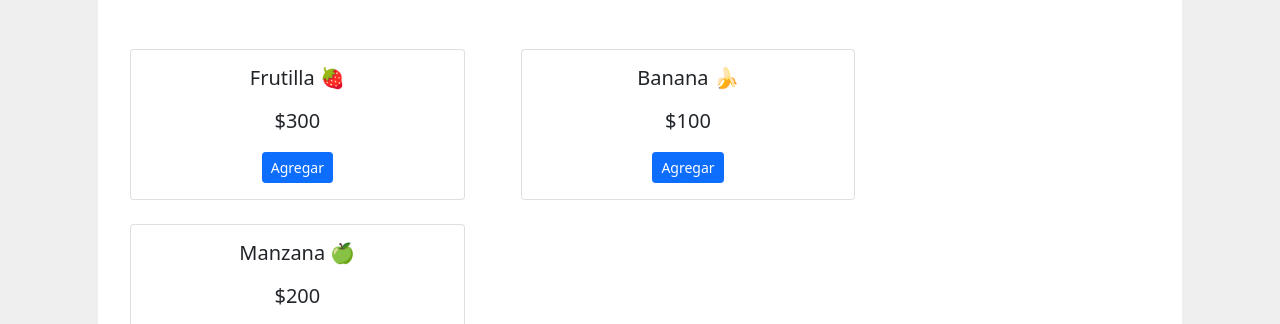
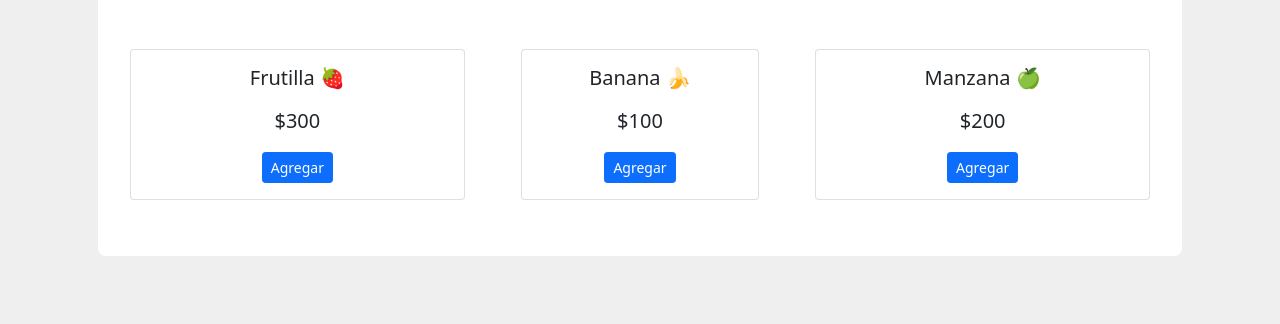
Before and after one commit to cescobar852/EjerciciosJavascript, a plain HTML site: page index.html in a window 1280 px wide. Shown: the part 623-947 px from the top of the page. After the commit the page ends 895 px from the top, so only its background shows below. Drawn offline with nearby package versions, Linux system fonts and the light colour scheme.

Commit message:
ajustes realizados

```diff
--- a/index.html
+++ b/index.html
@@ -64,7 +64,7 @@
                 </div>
             </div>
         </article>
-        <article class="col-sm-4 mb-3">
+        <article class=" col-md mb-3">
             <div class="card">
                 <div class="card-body">
                     <h5 class="card-title">Banana 🍌</h5>
--- a/style.css
+++ b/style.css
@@ -51,7 +51,7 @@ section article h2, section article p {
 
 
 
-
+/*
 footer {
     background-color: #364552;
     padding: 3rem;
@@ -74,4 +74,4 @@ footer a {
 
 footer a:hover {
     color: cornflowerblue;
-}
+} */
```
